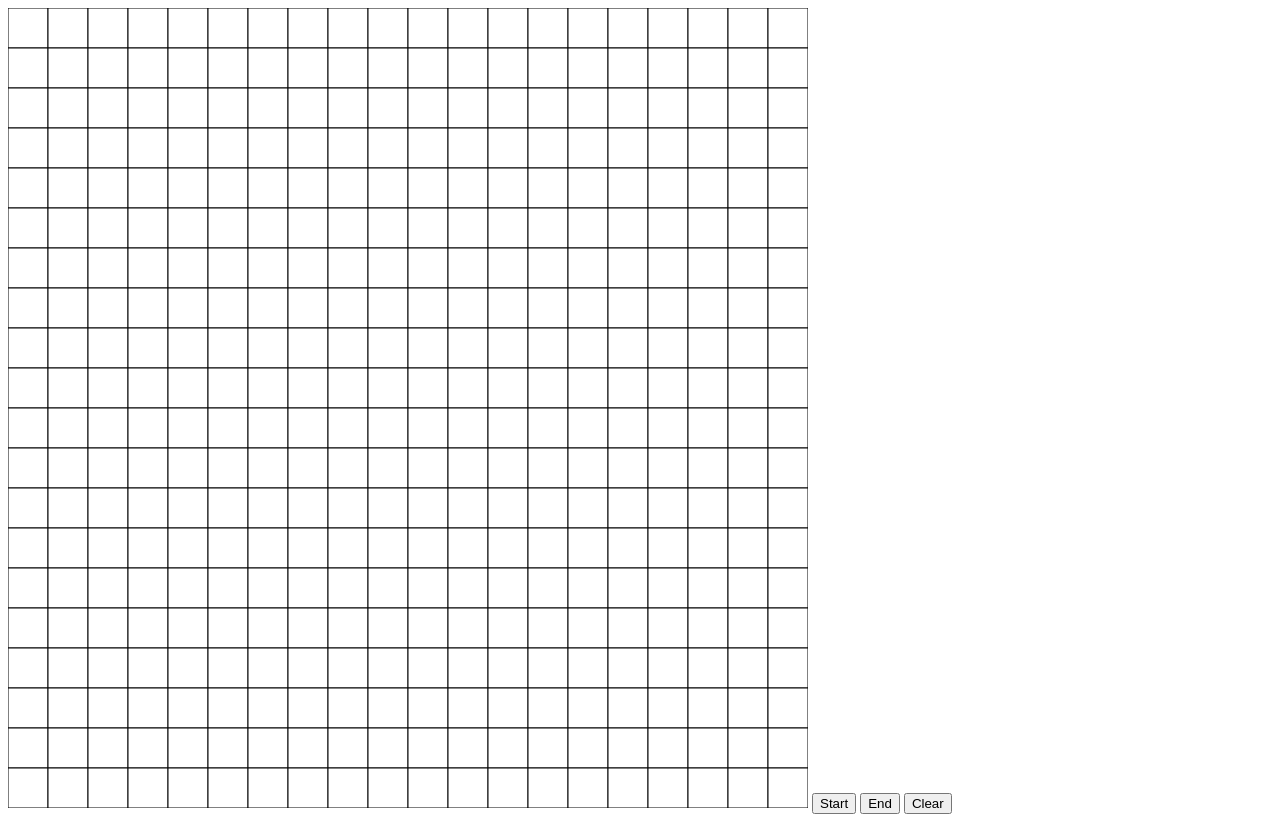
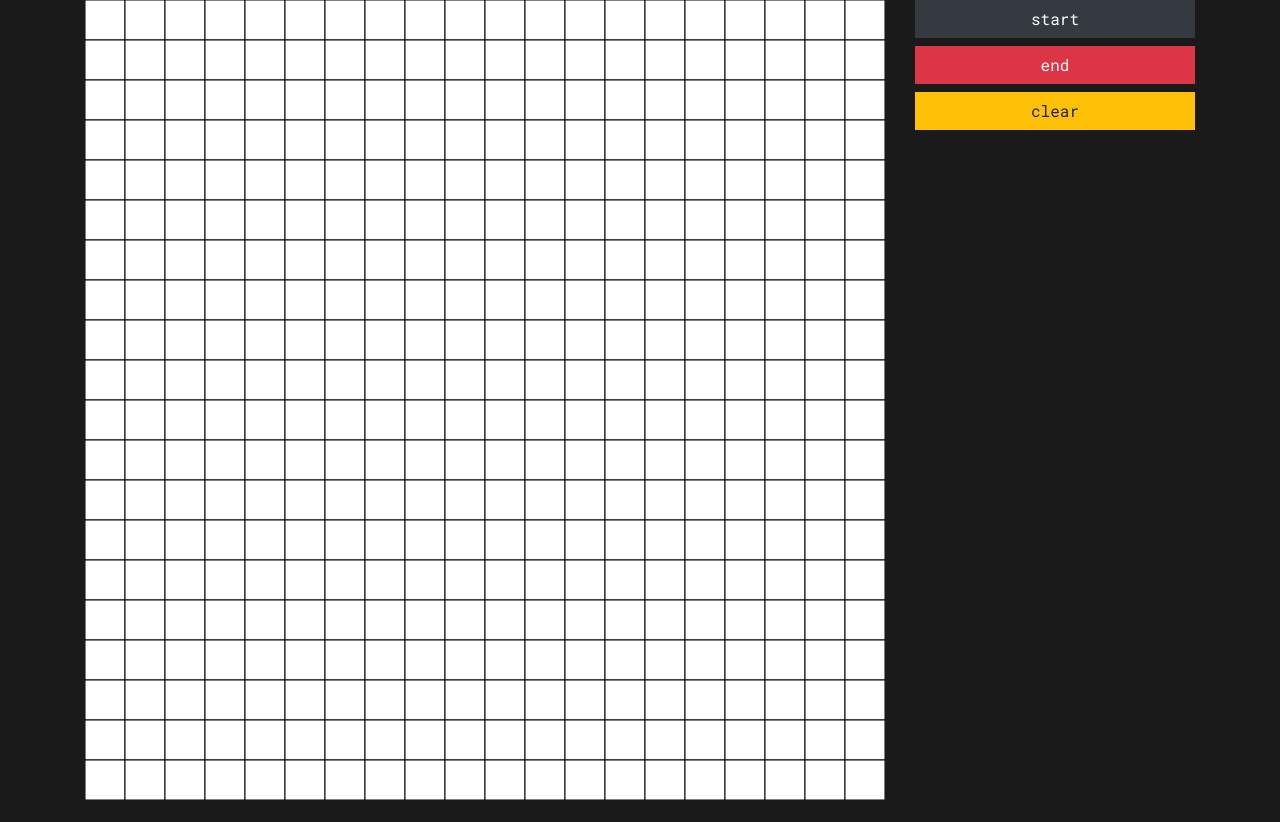
Before and after one commit to sumansid/gameoflife, a plain HTML site: page index.html in a window 1280 px wide. Drawn offline with nearby package versions, Linux system fonts and the light colour scheme.

Commit message:
Update style

```diff
--- a/index.html
+++ b/index.html
@@ -1,17 +1,34 @@
 <!DOCTYPE html>
 <html lang="en">
+
 <head>
-    <meta charset="UTF-8">
-    <meta http-equiv="X-UA-Compatible" content="IE=edge">
-    <meta name="viewport" content="width=device-width, initial-scale=1.0">
+    <link rel="stylesheet" href="https://stackpath.bootstrapcdn.com/bootstrap/4.3.1/css/bootstrap.min.css"
+        integrity="sha384-ggOyR0iXCbMQv3Xipma34MD+dH/1fQ784/j6cY/iJTQUOhcWr7x9JvoRxT2MZw1T" crossorigin="anonymous">
+    <link rel="stylesheet" href="styles.css">
+    <script src="https://ajax.googleapis.com/ajax/libs/jquery/3.2.1/jquery.min.js"></script>
+    <link rel="preconnect" href="https://fonts.googleapis.com">
+    <link rel="preconnect" href="https://fonts.gstatic.com" crossorigin>
+    <link href="https://fonts.googleapis.com/css2?family=Roboto+Mono:wght@400;500&display=swap" rel="stylesheet">
     <title>Document</title>
 </head>
+
 <body>
-    <canvas></canvas>
-    <button id="startBtn">Start</button>
-    <button id="endBtn">End</button>
-    <button id="clearBtn">Clear</button>
+    <div style="background: #1a1a1a">
+        <div class="container">
+            <div class="row">
+                <div class="col">
+                    <canvas></canvas>
+                </div>
+                <div class="col">
+                    <button id="startBtn" class="btn btn-dark btn-block rounded-0">start</button>
+                    <button id="endBtn" class="btn btn-danger btn-block rounded-0">end</button>
+                    <button id="clearBtn" class="btn btn-warning btn-block rounded-0">clear</button>
+                </div>
+            </div>
+        </div>
+    </div>
 
-<script src="index.js" ></script>
+    <script src="index.js"></script>
 </body>
+
 </html>
--- a/index.js
+++ b/index.js
@@ -26,7 +26,7 @@ function buildGrid(){
 
 
 function update() {
-    if (isCanvasBlank(canvas)) {
+    if (isCanvasBlank(canvas) || stopped == true) {
         clearGrid()
     }
     if (stopped == false){
--- a/styles.css
+++ b/styles.css
@@ -1,3 +1,6 @@
-.body {
-  background: #000;
+html {
+  background-color: #1a1a1a;
 }
+body {
+  font-family: "Roboto Mono", monospace;
+}
```
